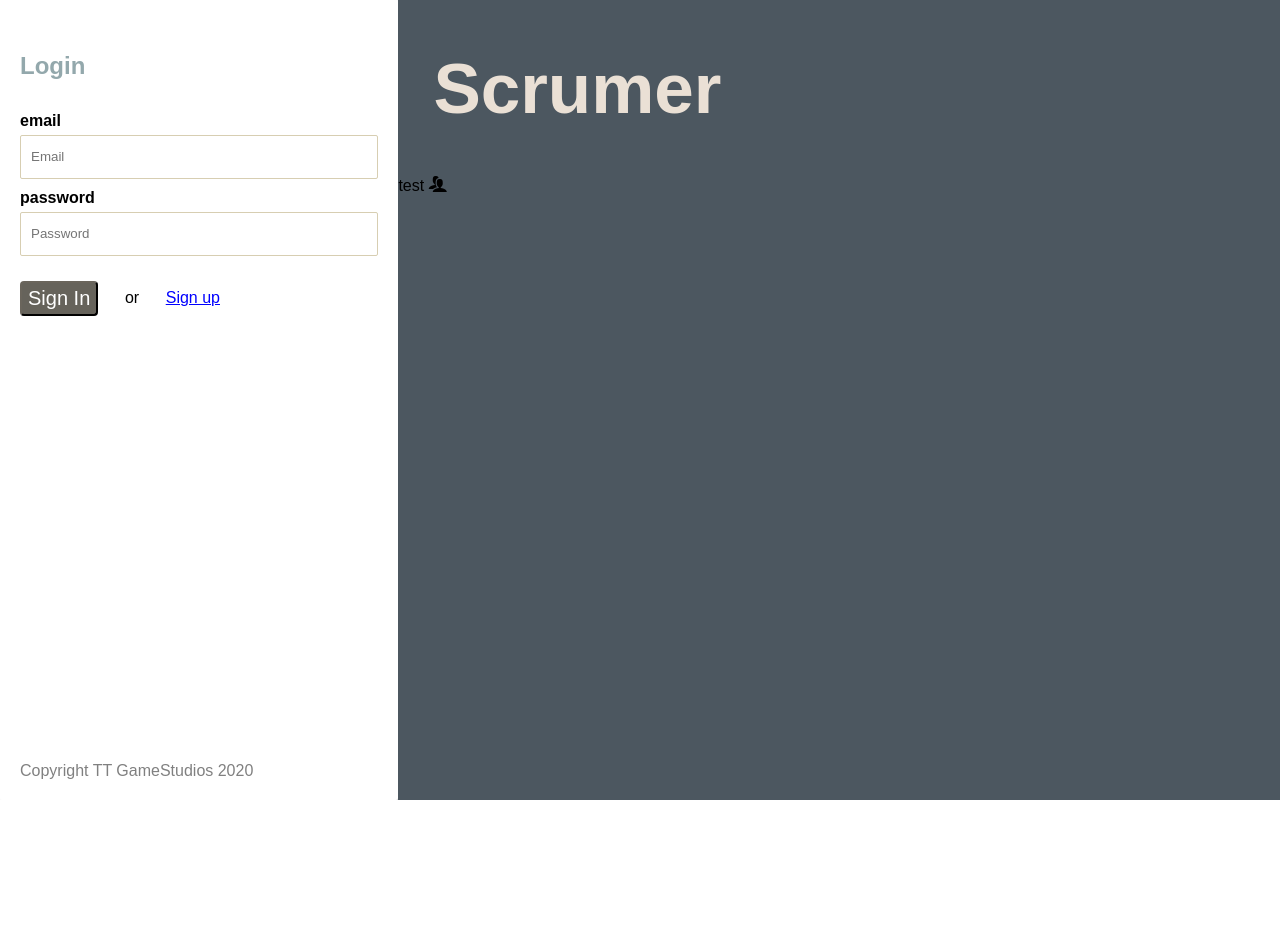
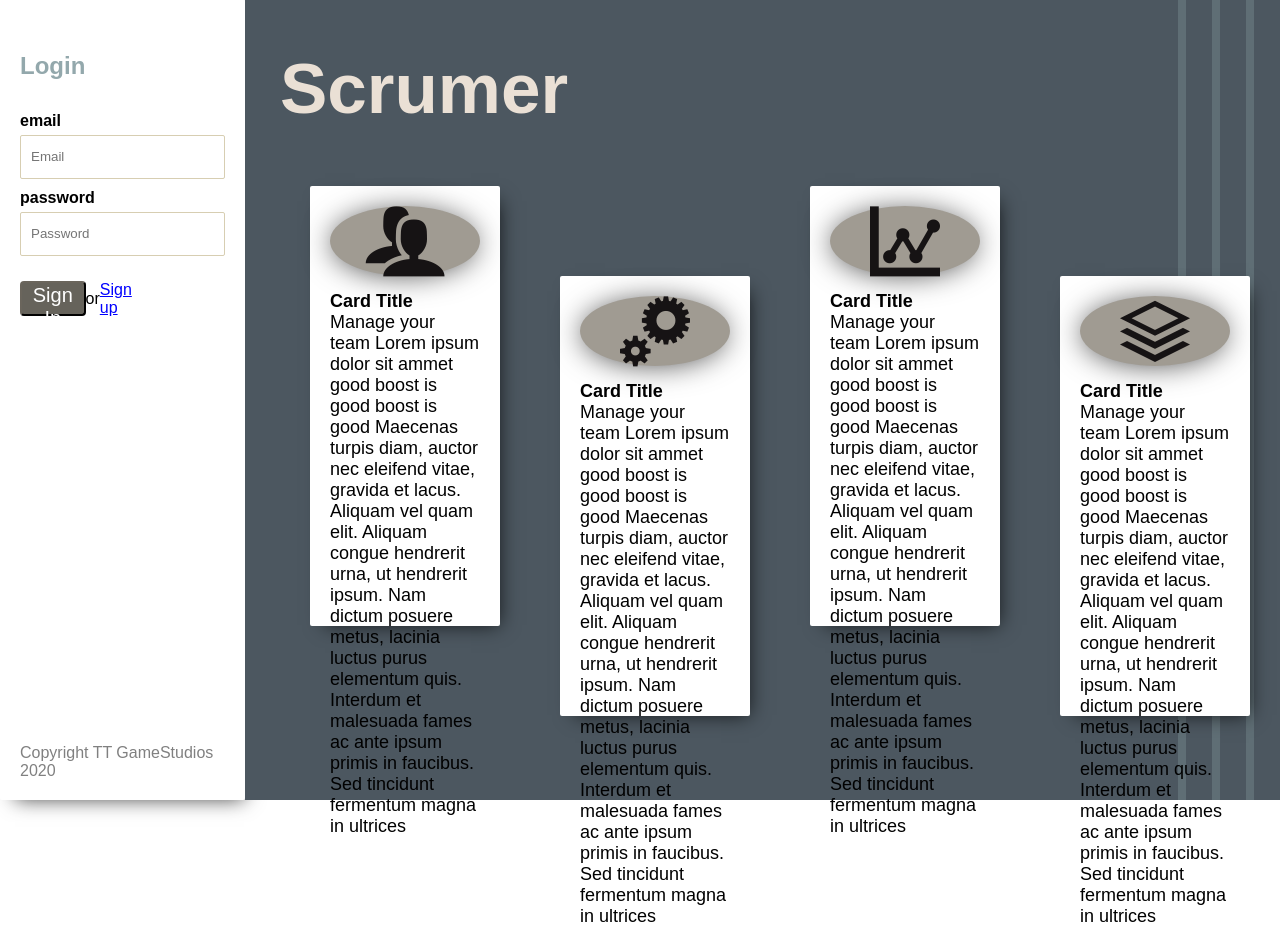
Before and after one commit to Lendruk/AppUntitledApiLibrary, a React (Create React App) app in the folder frontend/: page / in a window 1280 px wide. Before the commit the page ends 800 px from the top, so only its background shows below. Built offline with nearby package versions, Linux system fonts and the light colour scheme; a web font is replaced by a local one.

Commit message:
Simple homepage

```diff
--- a/frontend/package.json
+++ b/frontend/package.json
@@ -8,6 +8,7 @@
     "@testing-library/user-event": "^7.2.1",
     "react": "^16.13.1",
     "react-dom": "^16.13.1",
+    "react-router": "^5.2.0",
     "react-scripts": "3.4.1",
     "styled-components": "^5.1.1"
   },
--- a/frontend/src/components/homepage/index.js
+++ b/frontend/src/components/homepage/index.js
@@ -6,13 +6,36 @@ export class Homepage extends React.Component {
     constructor(props) {
         super(props);
 
-        this.state = {};
+        this.state = {
+            authMode: "signIn",
+            cards: [
+                {
+                    icon: "moon-users",
+                    title: "Card Title",
+                    description: " Manage your team Lorem ipsum dolor sit ammet good boost is good boost is good Maecenas turpis diam, auctor nec eleifend vitae, gravida et lacus. Aliquam vel quam elit. Aliquam congue hendrerit urna, ut hendrerit ipsum. Nam dictum posuere metus, lacinia luctus purus elementum quis. Interdum et malesuada fames ac ante ipsum primis in faucibus. Sed tincidunt fermentum magna in ultrices"
+                },
+                {
+                    icon: "moon-cogs",
+                    title: "Card Title",
+                    description: " Manage your team Lorem ipsum dolor sit ammet good boost is good boost is good Maecenas turpis diam, auctor nec eleifend vitae, gravida et lacus. Aliquam vel quam elit. Aliquam congue hendrerit urna, ut hendrerit ipsum. Nam dictum posuere metus, lacinia luctus purus elementum quis. Interdum et malesuada fames ac ante ipsum primis in faucibus. Sed tincidunt fermentum magna in ultrices"
+                },
+                {
+                    icon: "moon-stats-dots",
+                    title: "Card Title",
+                    description: " Manage your team Lorem ipsum dolor sit ammet good boost is good boost is good Maecenas turpis diam, auctor nec eleifend vitae, gravida et lacus. Aliquam vel quam elit. Aliquam congue hendrerit urna, ut hendrerit ipsum. Nam dictum posuere metus, lacinia luctus purus elementum quis. Interdum et malesuada fames ac ante ipsum primis in faucibus. Sed tincidunt fermentum magna in ultrices"
+                },
+                {
+                    icon: "moon-stack",
+                    title: "Card Title",
+                    description: " Manage your team Lorem ipsum dolor sit ammet good boost is good boost is good Maecenas turpis diam, auctor nec eleifend vitae, gravida et lacus. Aliquam vel quam elit. Aliquam congue hendrerit urna, ut hendrerit ipsum. Nam dictum posuere metus, lacinia luctus purus elementum quis. Interdum et malesuada fames ac ante ipsum primis in faucibus. Sed tincidunt fermentum magna in ultrices"
+                }
+            ]
+
+        };
     }
 
-    render() {
+    renderSignIn() {
         return (
-            <Styles.HomeContainer>
-                    <Styles.AuthContainer>
             <div>
                 <Styles.AuthTitle>Login</Styles.AuthTitle>
                 <Styles.InputGroup>
@@ -22,9 +45,36 @@ export class Homepage extends React.Component {
                 <Styles.AuthOptions>
                     <Styles.AuthButton>Sign In</Styles.AuthButton>
                     <span>or</span>
-                                <Styles.Signup>Sign up</Styles.Signup>
+                    <Styles.Signup onClick={() => this.setState({ authMode: "signUp"})}>Sign up</Styles.Signup>
                 </Styles.AuthOptions>
             </div>
+        )
+    }
+
+    renderSignUp() {
+        return (
+            <div>
+                <Styles.AuthTitle>Sign Up</Styles.AuthTitle>
+                <Styles.InputGroup>
+                    <Input style={{marginBottom: 10 }} placeholder="Email" label="email"/>
+                    <Input type="password" placeholder="Password" label="password"/>
+                </Styles.InputGroup>
+                <Styles.AuthOptions>
+                    <Styles.AuthButton>Register</Styles.AuthButton>
+                    <span>or</span>
+                    <Styles.Signup onClick={() => this.setState({ authMode: "signIn" })}>Login</Styles.Signup>
+                </Styles.AuthOptions>
+            </div>
+        )
+    }
+
+    render() {
+        const { cards, authMode } = this.state;
+
+        return (
+            <Styles.HomeContainer>
+                    <Styles.AuthContainer>
+                        {authMode === 'signIn' ? this.renderSignIn() : this.renderSignUp()}
                         <Styles.Copyright>
                             Copyright TT GameStudios 2020
                         </Styles.Copyright>
@@ -32,11 +82,24 @@ export class Homepage extends React.Component {
                     <Styles.InfoContainer>
                         <h1>Scrumer</h1>
                         <Styles.CardContainer>
-                            <Styles.Card>
-                                test <span class="moon-users"></span>
+                            {cards.map(card => (
+                                 <Styles.Card key={`${card.title}-${card.icon}`}>
+                                 <Styles.CardIcon>
+                                     <span className={card.icon}></span>
+                                 </Styles.CardIcon>
+                                 <Styles.CardDescription>
+                                <span>{card.title}</span>
+                                {card.description}
+                                </Styles.CardDescription>
                              </Styles.Card>
+                            ))}
                         </Styles.CardContainer>
                     </Styles.InfoContainer>
+                    <Styles.Lines>
+                        <div />
+                        <div />
+                        <div />
+                    </Styles.Lines>
             </Styles.HomeContainer>
         );
     }
--- a/frontend/src/components/homepage/styles.js
+++ b/frontend/src/components/homepage/styles.js
@@ -4,7 +4,8 @@ export const HomeContainer = styled.div`
     width: 100vw;
     height: 100vh;
     display: flex;
-
+    position: relative;
+    z-index: 10;
 `;
 
 export const AuthContainer = styled.div`
@@ -64,10 +65,11 @@ export const InfoContainer = styled.div`
     display: flex;
     flex-direction: column;
     flex: 1;
+    padding-left: 35px;
     background: #4C5760;
         h1 {
             color: #EAE0D5;
-            padding-left: 35px;
+
             font-weight: bold;
             font-size: 71px;
         }
@@ -78,9 +80,109 @@ export const Copyright = styled.div`
 `;
 
 export const CardContainer = styled.div`
+    display: flex;
 
 `;
 
 export const Card = styled.div`
 
+    &:nth-child(even) {
+        margin-top: 100px;
+    }
+
+    max-height: 400px;
+
+    background: white;
+    margin: 10px 30px;
+    border-radius: 2px;
+    -webkit-box-shadow: 7px 7px 19px -8px rgba(0,0,0,0.75);
+    -moz-box-shadow: 7px 7px 19px -8px rgba(0,0,0,0.75);
+    box-shadow: 7px 7px 19px -8px rgba(0,0,0,0.75);
+    max-width: 350px;
+    padding: 20px;
+    display: flex;
+    flex-direction: column;
+    align-items: center;
+    z-index: 5;
+    -webkit-animation: fadein 1s; /* Safari, Chrome and Opera > 12.1 */
+        -moz-animation: fadein 1s; /* Firefox < 16 */
+        -ms-animation: fadein 1s; /* Internet Explorer */
+            -o-animation: fadein 1s; /* Opera < 12.1 */
+            animation: fadein 1s;
+
+    @keyframes fadein {
+        from { opacity: 0; }
+        to   { opacity: 1; }
+    }
+
+    /* Firefox < 16 */
+    @-moz-keyframes fadein {
+        from { opacity: 0; }
+        to   { opacity: 1; }
+    }
+
+    /* Safari, Chrome and Opera > 12.1 */
+    @-webkit-keyframes fadein {
+        from { opacity: 0; }
+        to   { opacity: 1; }
+    }
+
 `;
+
+export const CardIcon = styled.div`
+    height: 150px;
+    width: 150px;
+    border-radius: 50%;
+    background: #A09B92;
+    display: flex;
+    justify-content: center;
+    align-items: center;
+    -webkit-box-shadow: -1px 2px 30px -4px rgba(0,0,0,0.75);
+    -moz-box-shadow: -1px 2px 30px -4px rgba(0,0,0,0.75);
+    box-shadow: -1px 2px 30px -4px rgba(0,0,0,0.75);
+    span {
+        font-size: 70px;
+        color: #161314;
+    }
+`;
+
+export const CardDescription = styled.div`
+    font-size: 18px;
+    padding-top: 15px;
+
+    span {
+        font-weight: bold;
+    }
+`;
+
+export const Lines = styled.div`
+    z-index: 0;
+    position: absolute;
+    display: flex;
+    width: 10%;
+    height: 100%;
+    right: 0;
+    justify-content: space-evenly;
+
+    div {
+        opacity: 0.3;
+    }
+
+    div:nth-of-type(1) {
+        width: 8px;
+        height: 100%;
+        background: #8CA2A6;
+    }
+
+    div:nth-of-type(2) {
+        width: 8px;
+        height: 100%;
+        background: #8CA2A6;
+    }
+
+    div:nth-of-type(3) {
+        width: 8px;
+        height: 100%;
+        background: #8CA2A6;
+    }
+`;
```
Also changed, not shown: 1 other file (tests, documents, lock files or other folders). Lines whose indentation alone changed are shown as unchanged.
